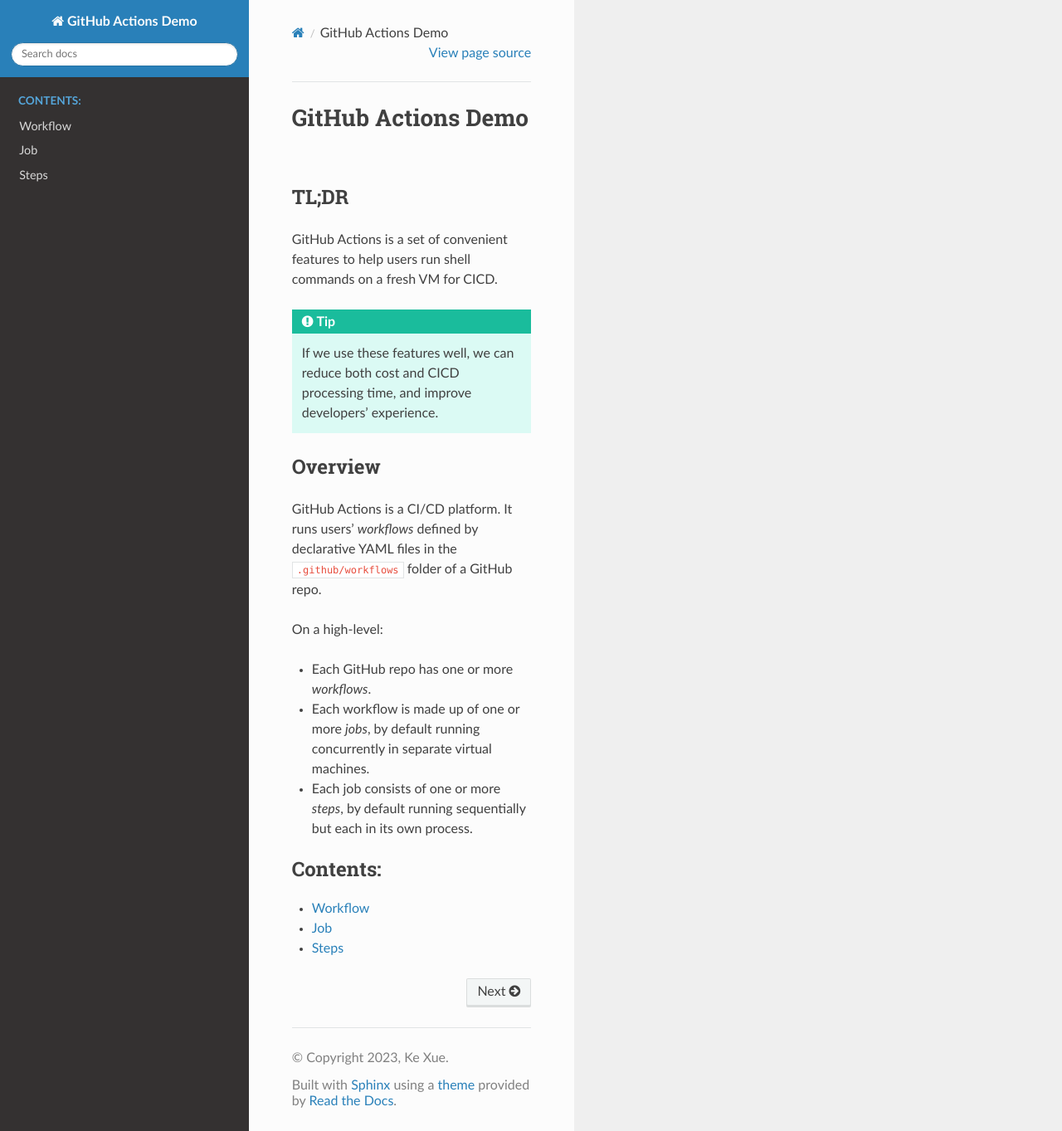
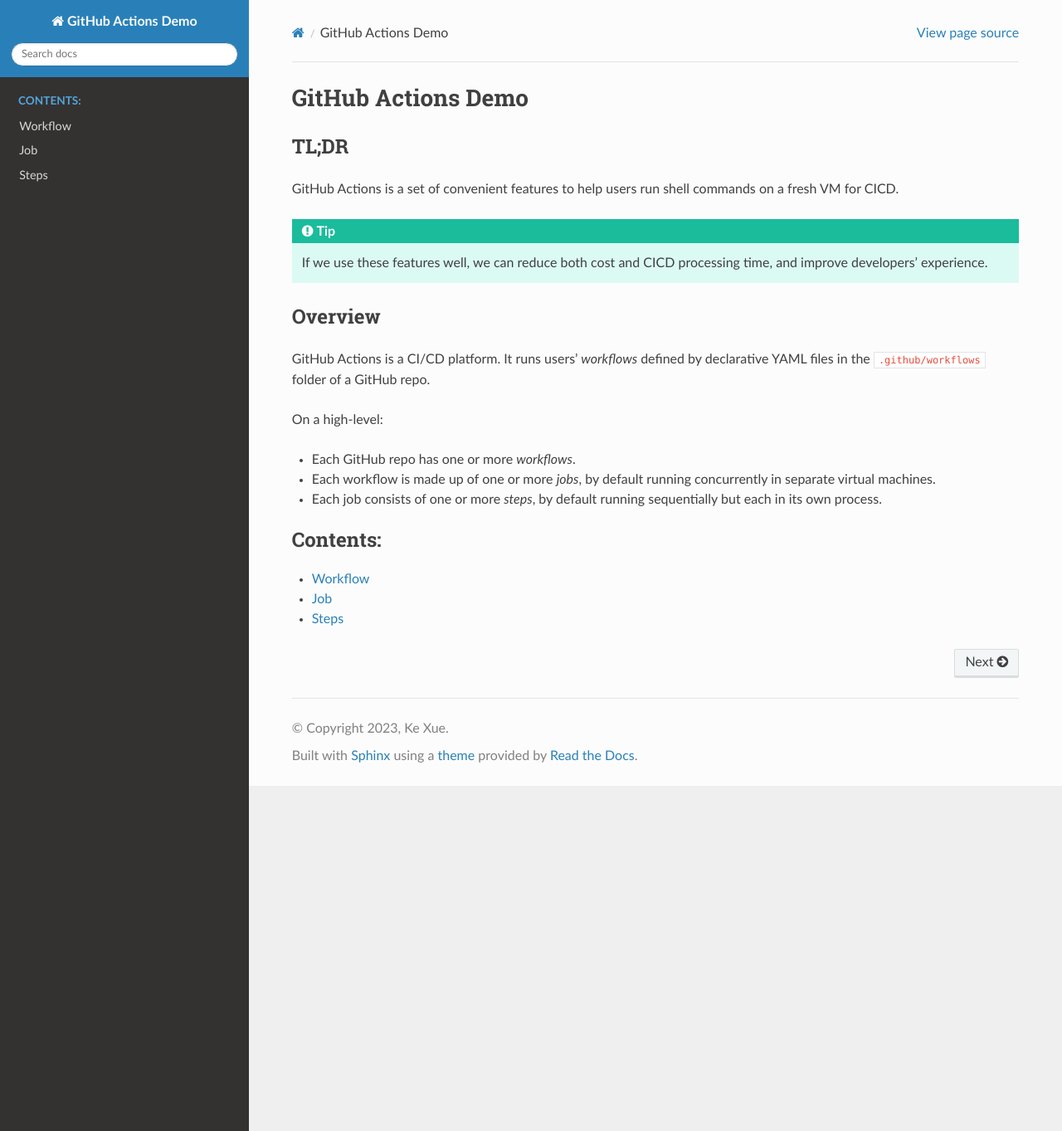
Before and after one commit to ascending-llc/github-actions-demo, a Sphinx documentation site: the page built from source/index.rst, in a window 1280 px wide and 1363 px high. Shown: the whole window at 83% size. Built offline with Sphinx 7.4.7 and the Read the Docs theme 2.0.0, drawn with Linux system fonts in a browser that asks for light colours.

Commit message:
chore: `source/_static/custom.css`

```diff
--- a/source/_static/custom.css
+++ b/source/_static/custom.css
@@ -1,3 +1,3 @@
 .wy-nav-content {
-    max-width: 40% !important;
+    max-width: 1200px !important;
 }
```
